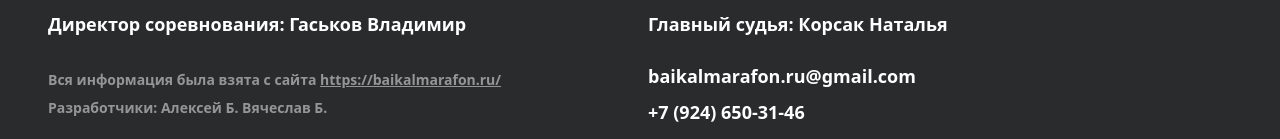
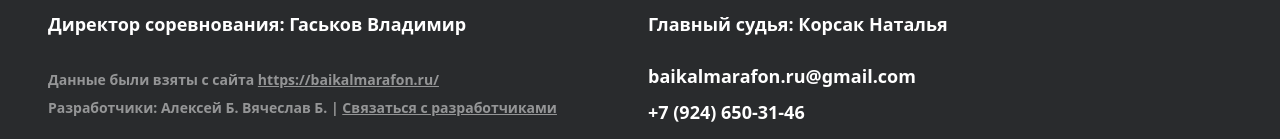
Before and after one commit to Beleks/velo-buryatia, a Vue app: page /about in a window 1280 px wide. Shown: the part 2609-2748 px from the top of the page. Built offline with nearby package versions, Linux system fonts and the light colour scheme.

Commit message:
Some fixes

```diff
--- a/src/pages/About.vue
+++ b/src/pages/About.vue
@@ -21,6 +21,9 @@ const route = useRoute();
 
 function toReports() {
   router.push({ name: "Reports" });
+}
+function goToResults(season) {
+  router.push({ name: "Season", params: { season: season } });
 }
 </script>
 
@@ -158,6 +161,7 @@ function toReports() {
             <div class="select-none opacity-0">Подробнее</div>
             <div
               class="my-button px-8 py-2 rounded-3xl text-xl uppercase cursor-pointer"
+              @click="goToResults(2023)"
             >
               Результаты
             </div>
--- a/src/pages/Home.vue
+++ b/src/pages/Home.vue
@@ -87,7 +87,7 @@ function chooseMenuItem(pathName) {
               прямая активная ссылка на www.baikalmarafon.ru обязательна.
             </div> -->
             <div class="mt-2">
-              Вся информация была взята с сайта
+              Данные были взяты с сайта
               <a
                 class="underline"
                 target="_blank"
@@ -96,7 +96,16 @@ function chooseMenuItem(pathName) {
                 >https://baikalmarafon.ru/</a
               >
             </div>
-            <div class="mt-2">Разработчики: Алексей Б. Вячеслав Б.</div>
+            <div class="mt-2">
+              Разработчики: Алексей Б. Вячеслав Б. |
+              <a
+                class="underline"
+                href="https://t.me/av_belek"
+                target="_blank"
+                rel="noreferrer noopener"
+                >Связаться с разработчиками</a
+              >
+            </div>
           </div>
           <div class="w-1/2 text-lg">
             <div>baikalmarafon.ru@gmail.com</div>
--- a/src/pages/Results.vue
+++ b/src/pages/Results.vue
@@ -11,15 +11,15 @@ let nothingIsSelected = computed(() => {
 
 const seasons = [
   {
+    name: "2023",
+    title: "XVI Байкальский веломарафон 2023",
+    disable: true,
+    img: "bg_01",
+  },
+  {
     name: "2022",
     title: "XVV Байкальский веломарафон 2022",
     disable: false,
-    img: "bg_01",
-  },
-  {
-    name: "2023",
-    title: "XVI Байкальский веломарафон 2023",
-    disable: true,
     img: "bg_01",
   },
   // {
```
